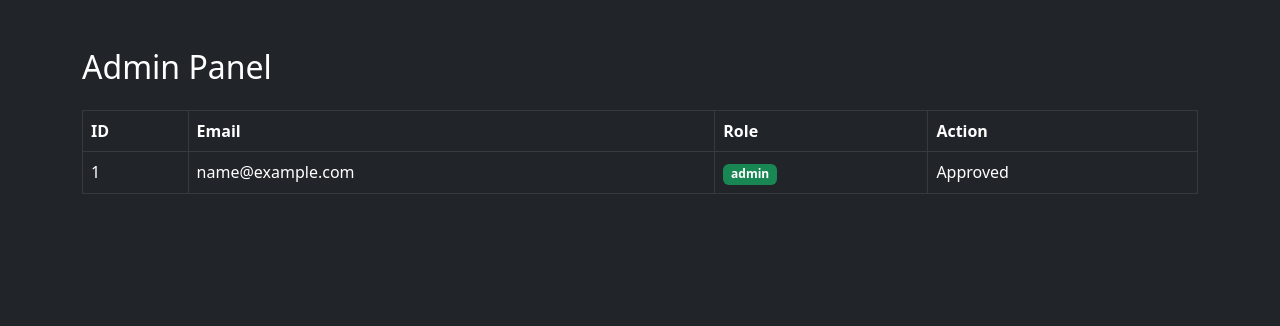
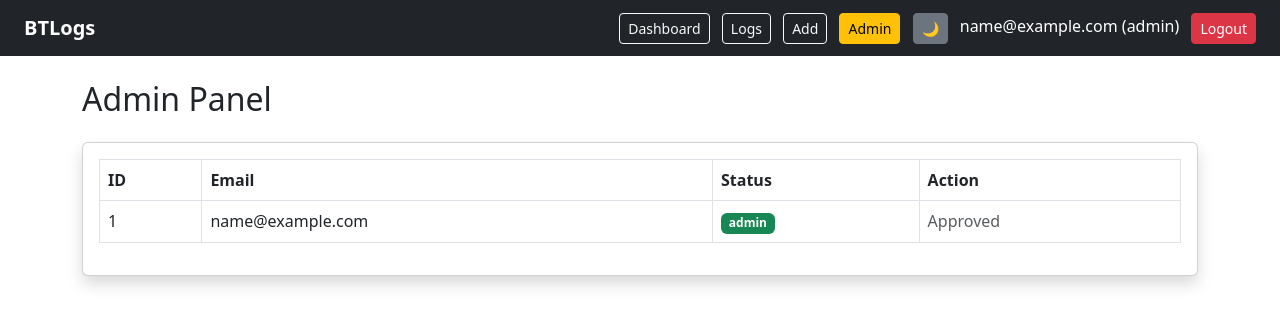
Before and after one commit to PrashantSingh05/BTLogs, a Flask app: page /admin in a window 1280 px wide. Shown: the top 326 px of the page. Run offline with Flask 3, Linux system fonts and the light colour scheme; the visitor is signed in with stand-in values (Sample User, id 1); data comes from the database, SQL or seed files in the repository; some libraries are stand-ins or nearby versions.

Commit message:
fix admin panel UI

```diff
--- a/app/routes/admin_routes.py
+++ b/app/routes/admin_routes.py
@@ -13,7 +13,6 @@ def admin_required(func):
     return wrapper
 
 
-# ================= ADMIN PANEL =================
 @admin_bp.route('/admin')
 @admin_required
 def admin_panel():
@@ -26,7 +25,6 @@ def admin_panel():
     return render_template('admin.html', users=users)
 
 
-# ================= APPROVE =================
 @admin_bp.route('/approve/<int:user_id>/<role>')
 @admin_required
 def approve(user_id, role):
--- a/app/templates/admin.html
+++ b/app/templates/admin.html
@@ -1,30 +1,33 @@
-<!DOCTYPE html>
-<html>
-<head>
-    <title>Admin Panel</title>
-    <link href="https://cdn.jsdelivr.net/npm/bootstrap@5.3.0/dist/css/bootstrap.min.css" rel="stylesheet">
-</head>
-<body class="bg-dark text-white">
+{% extends 'base.html' %}
 
-<div class="container mt-5">
+{% block content %}
 
 <h2 class="mb-4">Admin Panel</h2>
 
-<table class="table table-dark table-bordered">
+<div class="card shadow p-3">
+
+<table class="table table-bordered table-hover">
+
 <thead>
 <tr>
 <th>ID</th>
 <th>Email</th>
-            <th>Role</th>
+<th>Status</th>
 <th>Action</th>
 </tr>
 </thead>
 
 <tbody>
+
 {% for user in users %}
 <tr>
+
 <td>{{ user['id'] }}</td>
-            <td>{{ user['email'] }}</td>
+
+<td>
+    {{ user['email'] if user['email'] else "N/A" }}
+</td>
+
 <td>
     {% if user['role'] == 'pending' %}
         <span class="badge bg-warning text-dark">Pending</span>
@@ -38,16 +41,17 @@
         <a href="/approve/{{ user['id'] }}/viewer" class="btn btn-sm btn-info">Viewer</a>
         <a href="/approve/{{ user['id'] }}/editor" class="btn btn-sm btn-primary">Editor</a>
     {% else %}
-                    Approved
+        <span class="text-muted">Approved</span>
     {% endif %}
 </td>
+
 </tr>
 {% endfor %}
+
 </tbody>
 
 </table>
 
 </div>
 
-</body>
-</html>
+{% endblock %}
```
Lines whose indentation alone changed are shown as unchanged.
